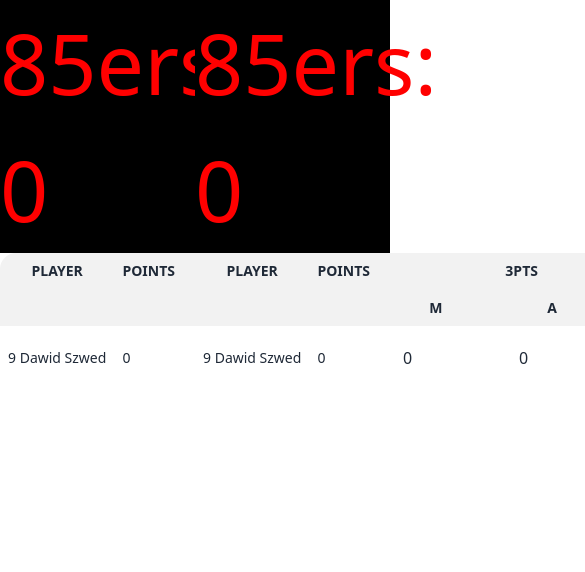
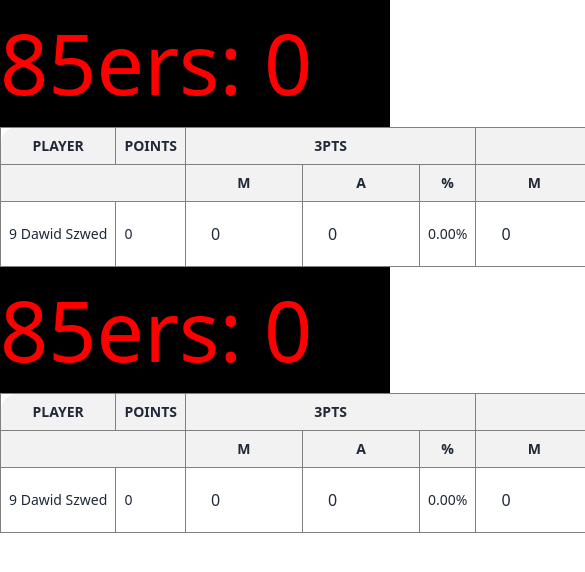
Before and after one commit to dszwed/scoreboard, a Next.js app: page /game/1/1 in a window 390 px wide. Shown: the top 572 px of the page, 585 px wide, since content can reach past the window. Built offline with nearby package versions, Linux system fonts and the light colour scheme.

Commit message:
Fix responsivness

```diff
--- a/styles/Home.module.css
+++ b/styles/Home.module.css
@@ -6,9 +6,11 @@
 
 }
 
-.scoreboard {
-    @apply grid-cols-2;
-    display: grid;
+@screen 2xl {
+    .scoreboard {
+        @apply grid-cols-2;
+        display: grid;
+    }
 }
 
 .input {
--- a/styles/globals.css
+++ b/styles/globals.css
@@ -14,6 +14,9 @@
     @apply bg-red-500 hover:bg-red-700;
 }
 
+.table th, .table td {
+    border: 1px solid gray;
+}
 .table .form-control {
     max-width: 100px;
 }
```
